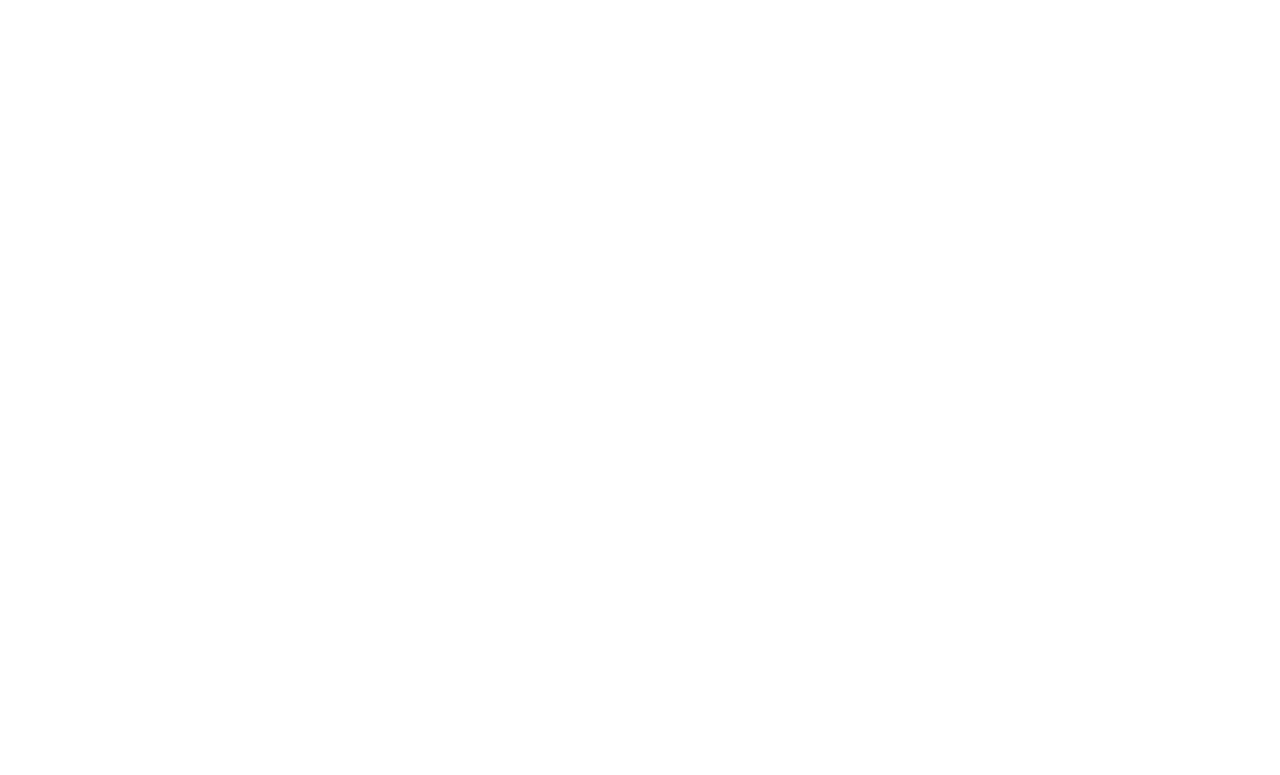
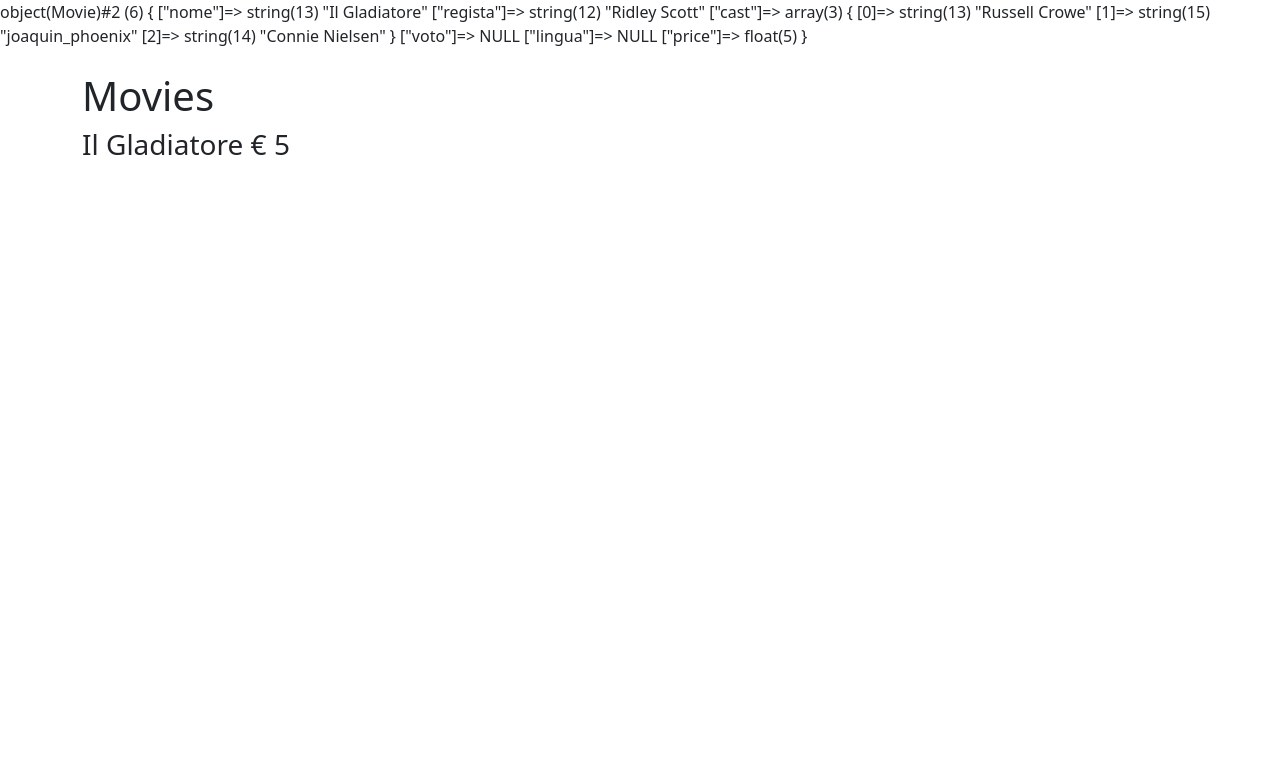
Before and after one commit to dario-bennardino/php-oop-1, a PHP site: page / in a window 1280 px wide. Before the commit the part shown is empty. Shown: the top 775 px of the page. Run offline with PHP 8.4, Linux system fonts and the light colour scheme.

Commit message:
[add] aggiunto primo film

```diff
--- /dev/null
+++ b/Model/Movie.php
@@ -0,0 +1,25 @@
+<?php
+
+class Movie
+{
+    public $nome;
+    public $regista;
+    public $cast;
+    public $voto;
+    public $lingua;
+    public $price;
+
+    public function __construct(string $_name, string $_regista, array $_cast, float $_price)
+    {
+        $this->nome = $_name;
+        $this->regista = $_regista;
+        $this->cast = $_cast;
+        $this->price = $_price;
+    }
+
+    public function getInfoPrice()
+    {
+        //posso inserire echo al posto di return se devo stamparlo
+        echo "$this->nome &euro; $this->price";
+    }
+}
--- a/index.php
+++ b/index.php
@@ -1,3 +1,13 @@
+<?php
+
+require_once __DIR__ . '/Model/Movie.php';
+
+$il_gladiatore = new Movie('Il Gladiatore', 'Ridley Scott', ['Russell Crowe', 'joaquin_phoenix', 'Connie Nielsen'], 5.00);
+
+var_dump($il_gladiatore)
+?>
+
+
 <!DOCTYPE html>
 <html lang="en">
 
@@ -5,10 +15,15 @@
     <meta charset="UTF-8">
     <meta name="viewport" content="width=device-width, initial-scale=1.0">
     <title>php-oop-1</title>
+    <!-- BOOTSTRAP -->
+    <link href="https://cdn.jsdelivr.net/npm/bootstrap@5.3.3/dist/css/bootstrap.min.css" rel="stylesheet" integrity="sha384-QWTKZyjpPEjISv5WaRU9OFeRpok6YctnYmDr5pNlyT2bRjXh0JMhjY6hW+ALEwIH" crossorigin="anonymous">
 </head>
 
 <body>
-
+    <div class="container my-4 ">
+        <h1>Movies</h1>
+        <h3><?php $il_gladiatore->getInfoPrice() ?> </h3>
+    </div>
 </body>
 
 </html>
```
